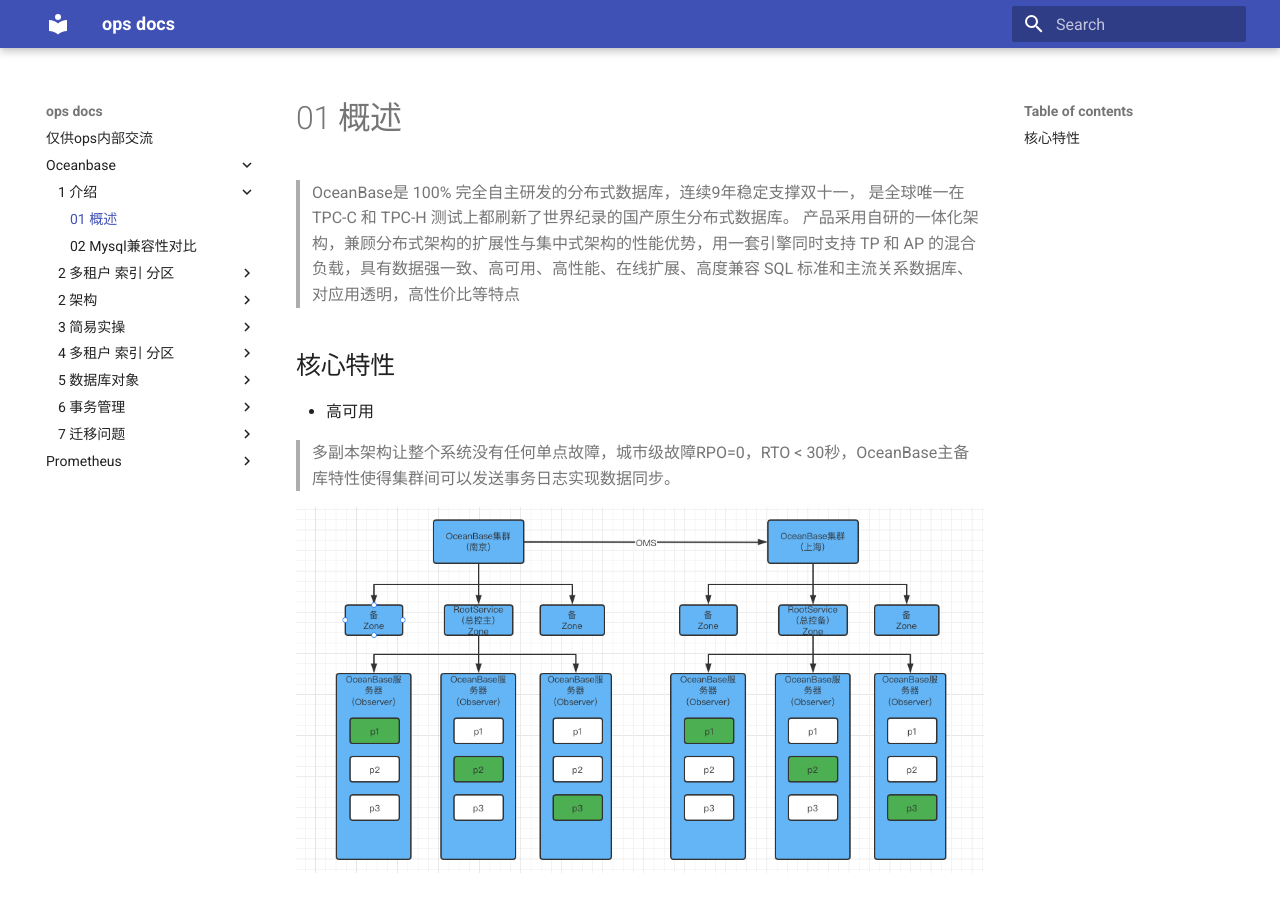
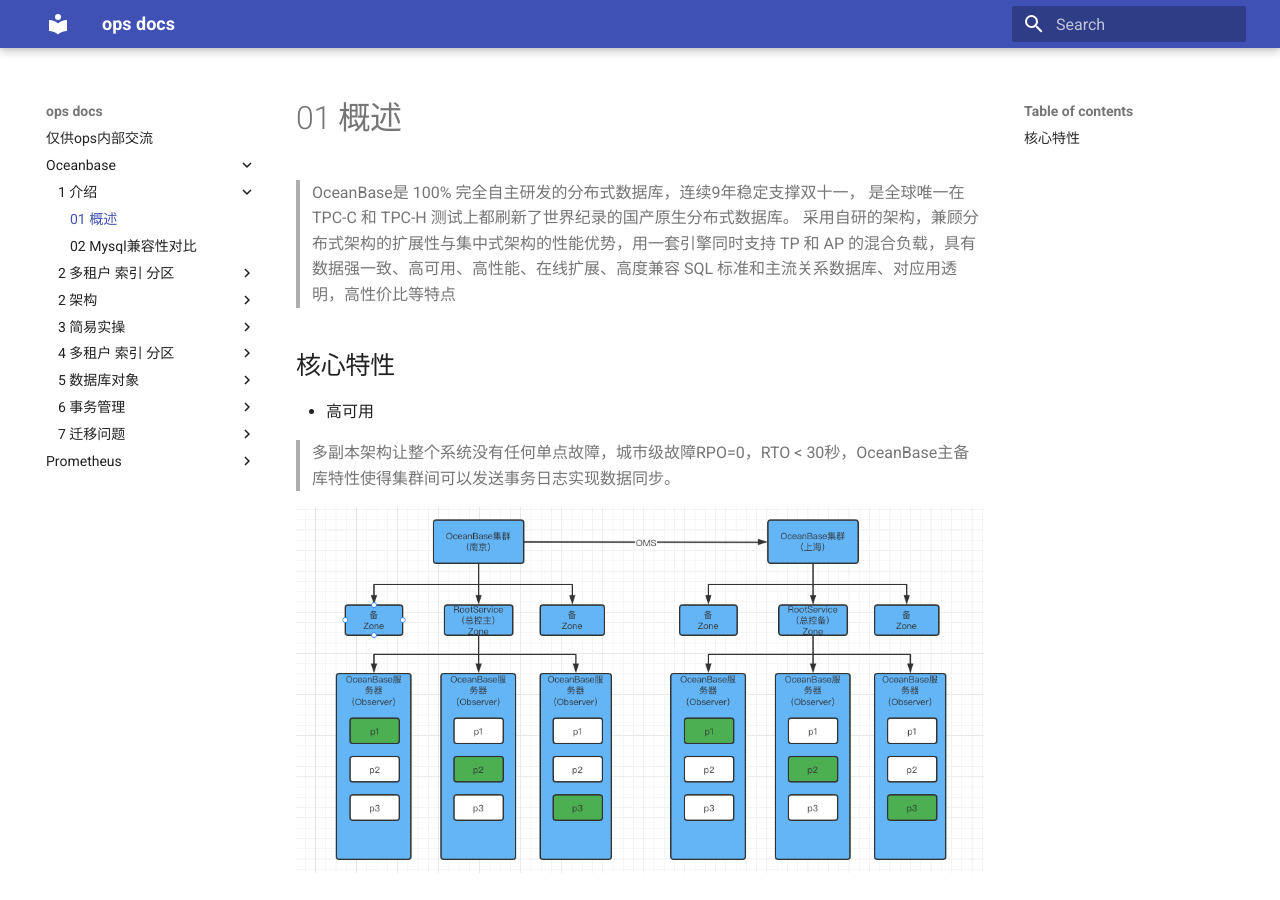
Before and after one commit to rocky-raccoon33/ops-doc, an MkDocs documentation site: the page built from docs/oceanbase/1 介绍/01 概述.md, in a window 1280 px wide and 900 px high. Built offline with MkDocs 1.6.1 and Material for MkDocs 9.7.7, drawn with Linux system fonts in a browser that asks for light colours.

Commit message:
add：文字

```diff
--- a/docs/oceanbase/1 介绍/01 概述.md
+++ b/docs/oceanbase/1 介绍/01 概述.md
@@ -1,5 +1,5 @@
 > OceanBase是 100% 完全自主研发的分布式数据库，连续9年稳定支撑双十一， 是全球唯一在 TPC-C 和 TPC-H 测试上都刷新了世界纪录的国产原生分布式数据库。
-产品采用自研的一体化架构，兼顾分布式架构的扩展性与集中式架构的性能优势，用一套引擎同时支持 TP 和 AP 的混合负载，具有数据强一致、高可用、高性能、在线扩展、高度兼容 SQL 标准和主流关系数据库、对应用透明，高性价比等特点
+采用自研的架构，兼顾分布式架构的扩展性与集中式架构的性能优势，用一套引擎同时支持 TP 和 AP 的混合负载，具有数据强一致、高可用、高性能、在线扩展、高度兼容 SQL 标准和主流关系数据库、对应用透明，高性价比等特点
 
 ## 核心特性
 - 高可用
```
